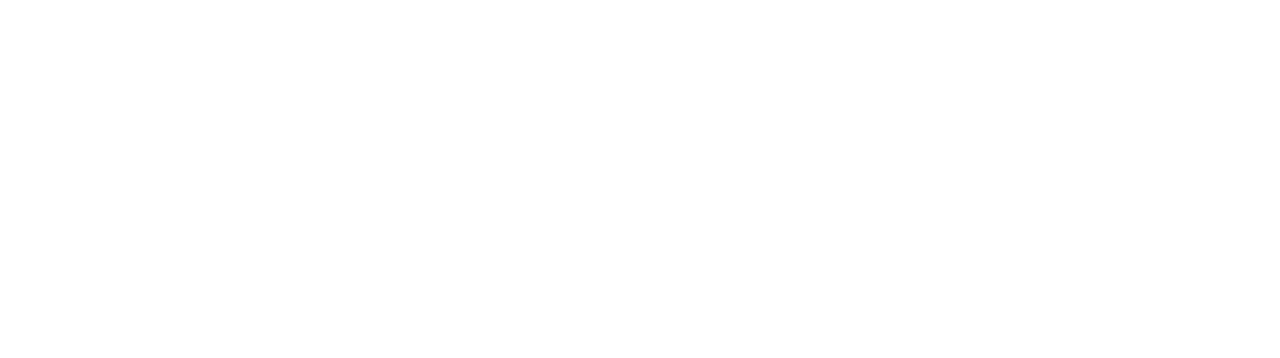
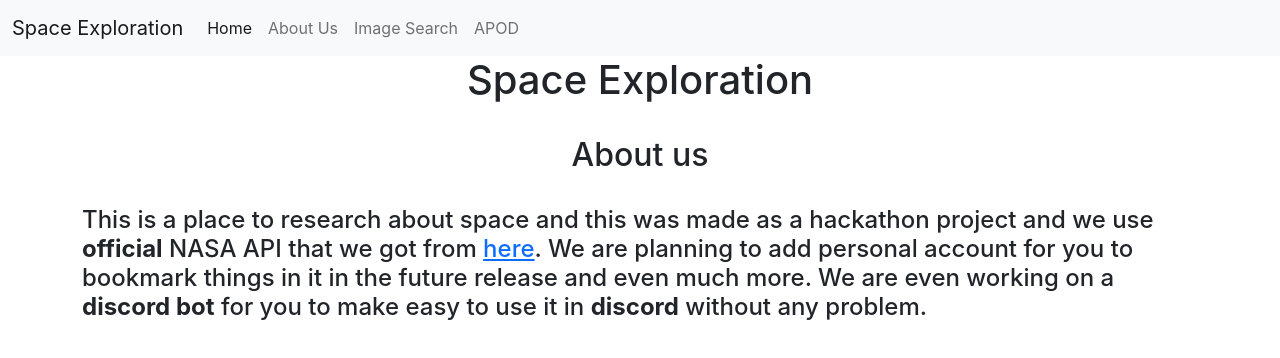
Before and after one commit to codewithpom/NASA-API-Hackathon, a React (Create React App) app: page /image/1 in a window 1280 px wide. Shown: the top 358 px of the page. Built offline with nearby package versions, Linux system fonts and the light colour scheme.

Commit message:
Added Index page and added navbar to every page

```diff
--- a/package.json
+++ b/package.json
@@ -1,6 +1,6 @@
 {
   "name": "nasa-api-hackathon",
-  "homepage": "https://codewithpom.github.io/NASA-API-Hackathon",
+  "homepage": "http://codewithpom.github.io/NASA-API-Hackathon",
   "version": "0.1.0",
   "private": true,
   "dependencies": {
--- a/src/App.js
+++ b/src/App.js
@@ -1,19 +1,23 @@
-import {BrowserRouter as Router, Switch, Route} from "react-router-dom";
-import IndexPage from "./pages/IndexPage"
+import {HashRouter, Switch, Route} from "react-router-dom";
+import Apod from "./pages/Apod"
 import About from "./pages/About"
 import ImgSearch from "./pages/ImgSearch";
+import Index from "./pages/Index";
+import Navbar from "./components/Navbar";
 
 
 
 function App() {
     return (
-        <Router>
+        <HashRouter basename={"/"}>
+            <Navbar title={"Space Exploration"} aboutText={"About Us"} aboutLink={"/about"}/>
             <Switch>
-                <Route path="/" exact component={IndexPage}/>
+                <Route path="/" exact component={Index} />
+                <Route path="/apod" exact component={Apod}/>
                 <Route path="/about" exact component={About}/>
                 <Route path="/search" exact component={ImgSearch} />
             </Switch>
-        </Router>
+        </HashRouter>
     )
 }
 
--- a/src/components/Navbar.js
+++ b/src/components/Navbar.js
@@ -18,9 +18,13 @@
                         </li>
                         <li className="nav-item">
                             <Link className="nav-link" to={props.aboutLink}>{props.aboutText}</Link>
-
                         </li>
-
+                        <li className={"nav-item"}>
+                            <Link className="nav-link" to={props.image_search_link}>{props.image_search}</Link>
+                        </li>
+                        <li className={"nav-item"}>
+                            <Link className="nav-link" to={props.apod_link}>{props.apod_text}</Link>
+                        </li>
                     </ul>
                 </div>
             </div>
@@ -30,14 +34,22 @@
 }
 
 Navbar.propTypes = {
-    title: PropTypes.string.isRequired,
-    aboutText: PropTypes.string.isRequired,
-    aboutLink: PropTypes.string.isRequired
+    title: PropTypes.string,
+    aboutText: PropTypes.string,
+    aboutLink: PropTypes.string,
+    image_search: PropTypes.string,
+    image_search_link: PropTypes.string,
+    apod_text: PropTypes.string,
+    apod_link: PropTypes.string
 }
 
 
 Navbar.defaultProps = {
     title: "Set title here",
     aboutText: "About Text here",
-    aboutLink: "/about"
+    aboutLink: "/about",
+    image_search: "Image Search",
+    image_search_link: "/search",
+    apod_text: "APOD",
+    apod_link: "/apod"
 }
--- /dev/null
+++ b/src/pages/Apod.js
@@ -0,0 +1,59 @@
+import '../App.css';
+import Image from '../components/Image';
+import React, { useState } from 'react'
+import axios from 'axios';
+
+
+function Apod() {
+    const [data, change_data] = useState({ date: "" });
+    React.useEffect(() => {
+        axios.get(`https://api.nasa.gov/planetary/apod?api_key=${process.env.REACT_APP_NASA_API}`).then((response) => {
+            change_data(response.data);
+        });
+    }, []);
+
+    const to_date = (dateString) => {
+        const year = dateString.substring(0, 4);
+        const month = dateString.substring(4, 6);
+        const day = dateString.substring(6, 8);
+        const date = new Date(year, month - 1, day);
+
+        return date.toDateString();
+
+    }
+
+    return (
+        <>
+            <br/>
+            <div className="container">
+                <Image image_heading={data.title} image_src={data.hdurl} img_alt="Seen of the day" informationTitle="Information about the Picture" />
+                <br/>
+                <div className="centre">
+                    <p>
+                        This picture was taken by <b>{data.copyright}</b> on <b>{to_date(data.date.replace("-", ""))}</b>
+                    </p>
+
+                </div>
+
+                <br/>
+                <div className="centre">
+                    <h1>
+                        Explanation
+                    </h1>
+                </div>
+                <div className="col-md-3 box">
+                    <br/>
+                    <b>
+                        {data.explanation}
+                    </b>
+                    <br/>
+                    <br/>
+                </div>
+                <br/>
+                <br/>
+            </div>
+        </>
+    );
+}
+
+export default Apod;
--- a/src/pages/ImgSearch.js
+++ b/src/pages/ImgSearch.js
@@ -46,8 +46,8 @@
                             <div className="card-body">
                                 <h5 className="card-title">{item['data'][0]['title']}</h5>
                                 <p className="card-text">
-                                    <b>
-                                        {item['data'][0]['description']}
+                                    <b dangerouslySetInnerHTML={{__html: item['data'][0]['description']}}>
+
                                     </b>
 
                                 </p>
--- /dev/null
+++ b/src/pages/Index.js
@@ -0,0 +1,27 @@
+import React from 'react'
+
+
+export default function Index() {
+    return (
+        <>
+            <div className={"container"}>
+                <h1 className={"centre"}>
+                    Space Exploration
+                </h1>
+                <br/>
+                <h2 className={"centre"}>
+                    About us
+                </h2>
+                <br/>
+
+                <h4>
+                    This is a place to research about space and this was made as a hackathon project and we
+                    use <b>official</b> NASA API that we got from <a href={"https://api.nasa.gov"} target={"_blank"} rel="noreferrer">
+                    here</a>. We are planning to add personal account for you to bookmark things in it in the future release and even much more. We are even working on a <b>discord bot</b> for you to make easy to use it in <b>discord</b> without any problem.
+
+                </h4>
+            </div>
+
+        </>
+    )
+}
```
Also changed, not shown: test.js (deleted, +0 -11 lines).
